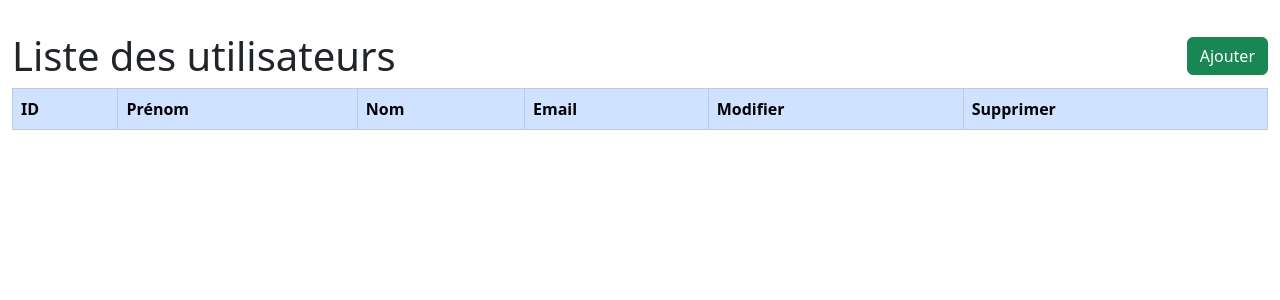
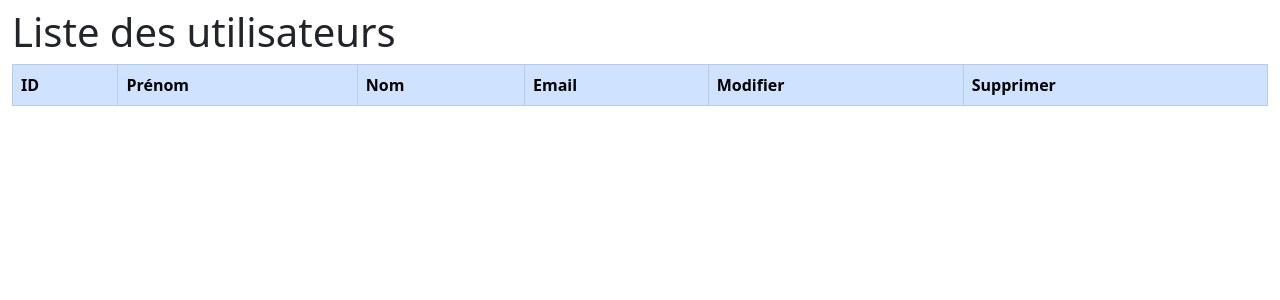
Before and after one commit to clementfavarel/fedestocks, a PHP site: page /?users in a window 1280 px wide. Shown: the part 86-386 px from the top of the page. Run offline with PHP 8.4, Linux system fonts and the light colour scheme; data that the repository does not hold is empty.

Commit message:
update user

```diff
--- a/View/users.php
+++ b/View/users.php
@@ -31,15 +31,8 @@
             </div>
         </div>
     </nav>
-    <div class="container-fluid mt-4">
-        <div class="d-flex align-items-center">
-            <div class="col-6">
-                <h1 class="mt-2">Liste des utilisateurs</h1>
-            </div>
-            <div class="col-6 d-flex justify-content-end">
-                <a class="btn btn-success" href="View/user/create.php">Ajouter</a>
-            </div>
-        </div>
+    <div class="container-fluid mt-2">
+        <h1 class="mt-2">Liste des utilisateurs</h1>
         <div class="table-responsive">
             <table class="table table-bordered">
                 <thead class="table-primary">
```
Also changed, not shown: View/user/create.php (deleted).
